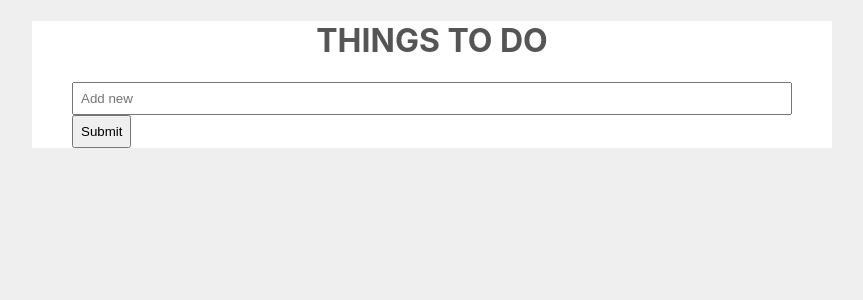
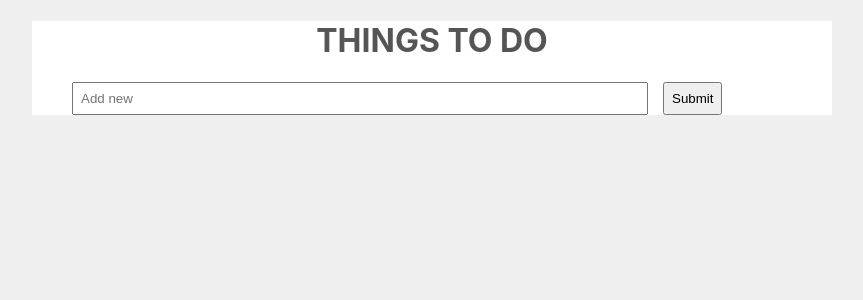
Before and after one commit to comanezz/todo-list-react, a React (Create React App) app: page / in a window 1280 px wide. Shown: the top 300 px of the page, without its empty margins (208-1071 px from the left). Built offline with nearby package versions, Linux system fonts and the light colour scheme.

Commit message:
Submit button added to the right of the field

```diff
--- a/src/styles/module/Style.css
+++ b/src/styles/module/Style.css
@@ -24,6 +24,14 @@ form {
 form input {
   padding: 7px;
 }
+form input[type='text'] {
+  width: 80%;
+  padding: 7px;
+  margin-right: auto;
+}
+form input[type='submit'] {
+  margin-left: 15px;
+}
 /* General css */
 .uppercase {
   text-transform: uppercase;
```
